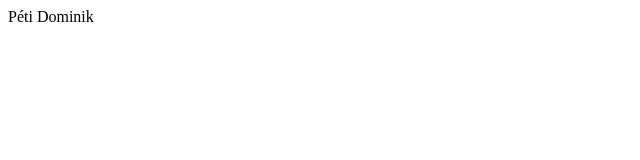
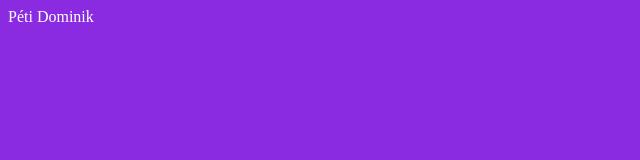
Before and after one commit to PetiDominik/Git_10_13_PD, a plain HTML site: page index.html in a window 1280 px wide. Shown: the whole page, without its empty margins (0-640 px from the left). Drawn offline with Linux system fonts and the light colour scheme.

Commit message:
mar_van_css

```diff
--- a/index.html
+++ b/index.html
@@ -5,6 +5,8 @@
         <meta http-equiv="X-UA-Compatible" content="IE=edge">
         <meta name="viewport" content="width=device-width, initial-scale=1.0">
         <title>Péti Dominik</title>
+
+        <link rel="stylesheet" href="style.css">
     </head>
     <body>
         Péti Dominik
--- /dev/null
+++ b/style.css
@@ -0,0 +1,4 @@
+body{
+    background-color: blueviolet;
+    color: white;
+}
```
